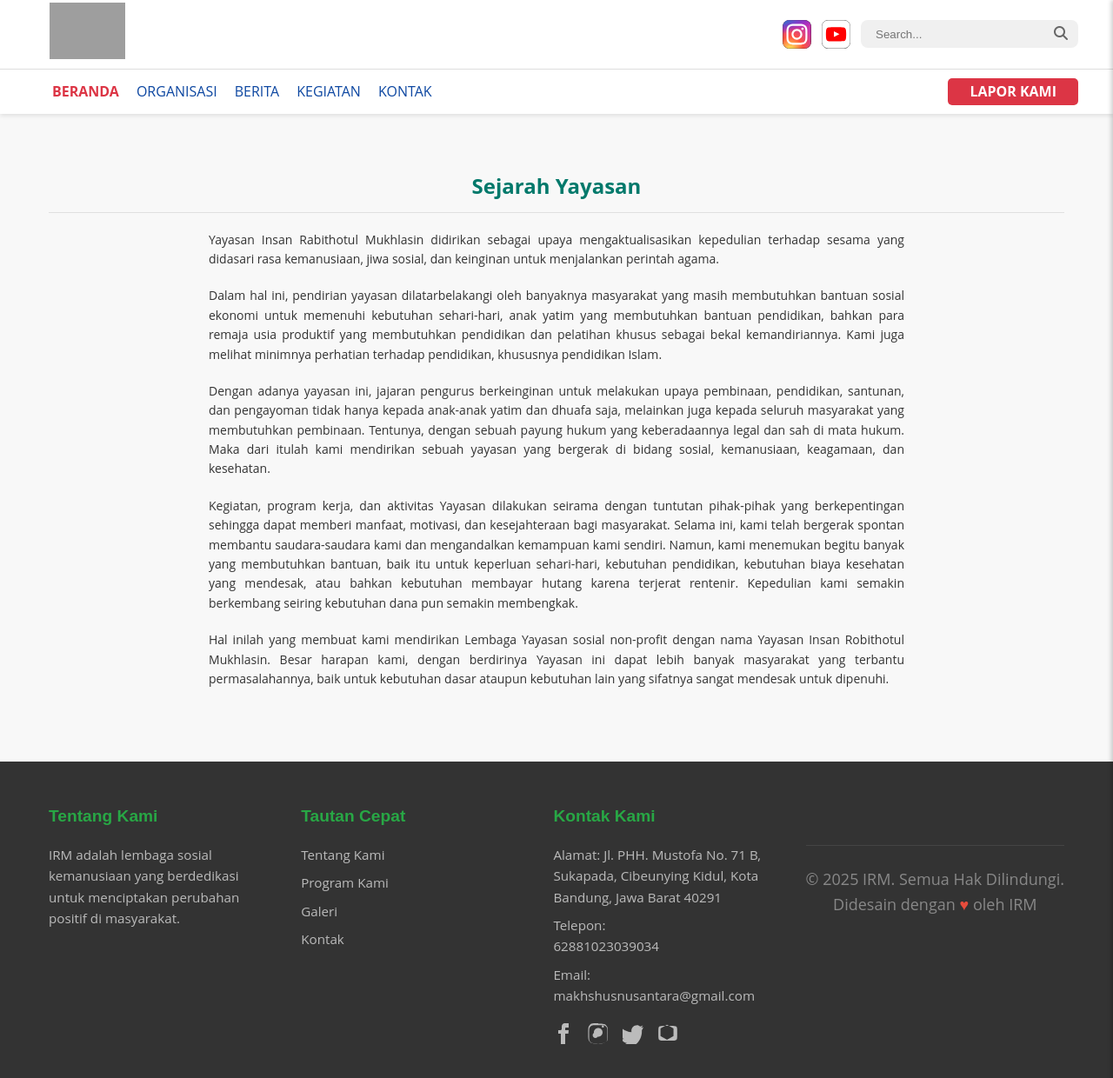
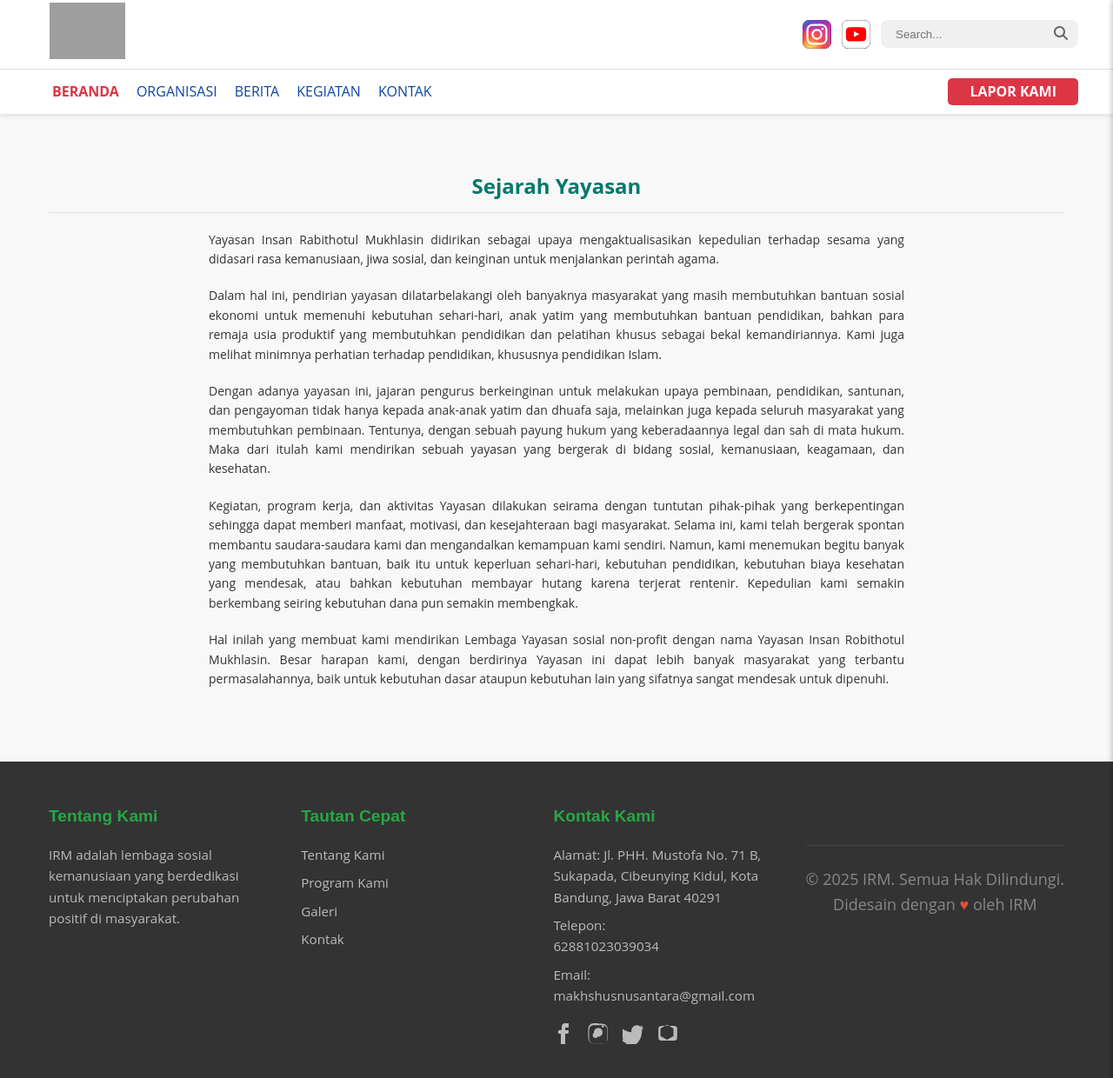
Before and after one commit to x-qmo/x-qmo.github.io, a Jekyll site: the page built from _landing_pages/sejarah-yayasan.md, in a window 1280 px wide and 1268 px high. Shown: the top 1240 px of the window at 87% size. Built offline with Jekyll 4.4.1, drawn with Linux system fonts in a browser that asks for light colours; grey boxes are pictures that could not be loaded.

Commit message:
Update lanpage-irm.css

```diff
--- a/assets/css/lanpage-irm.css
+++ b/assets/css/lanpage-irm.css
@@ -398,7 +398,6 @@ padding-left: 15px;
     background-color: #f0f0f0;
     border-radius: 8px;
     padding: 0.23rem 0.75rem;
-    width: 250px;
     box-sizing: border-box;
 }
 
```
